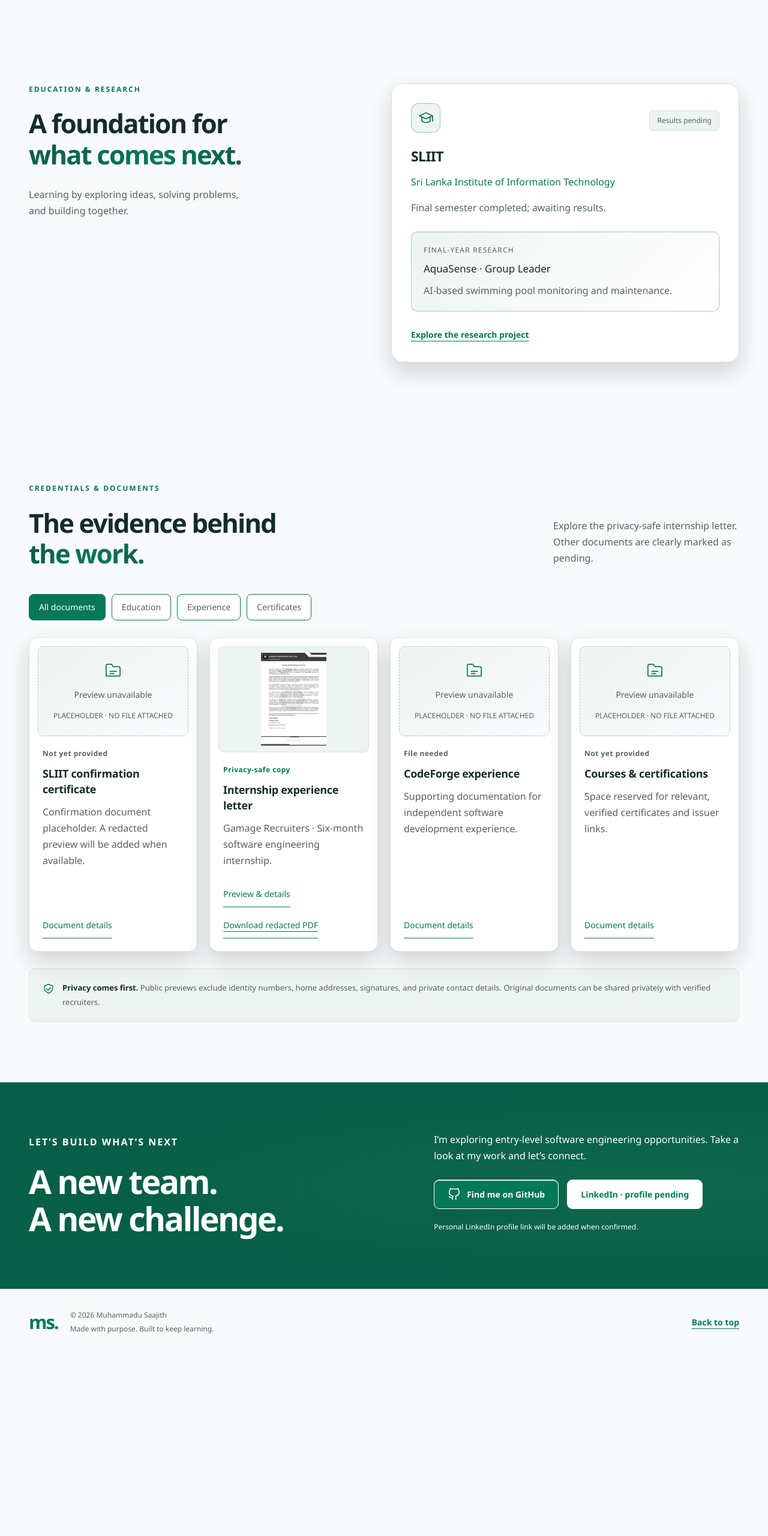
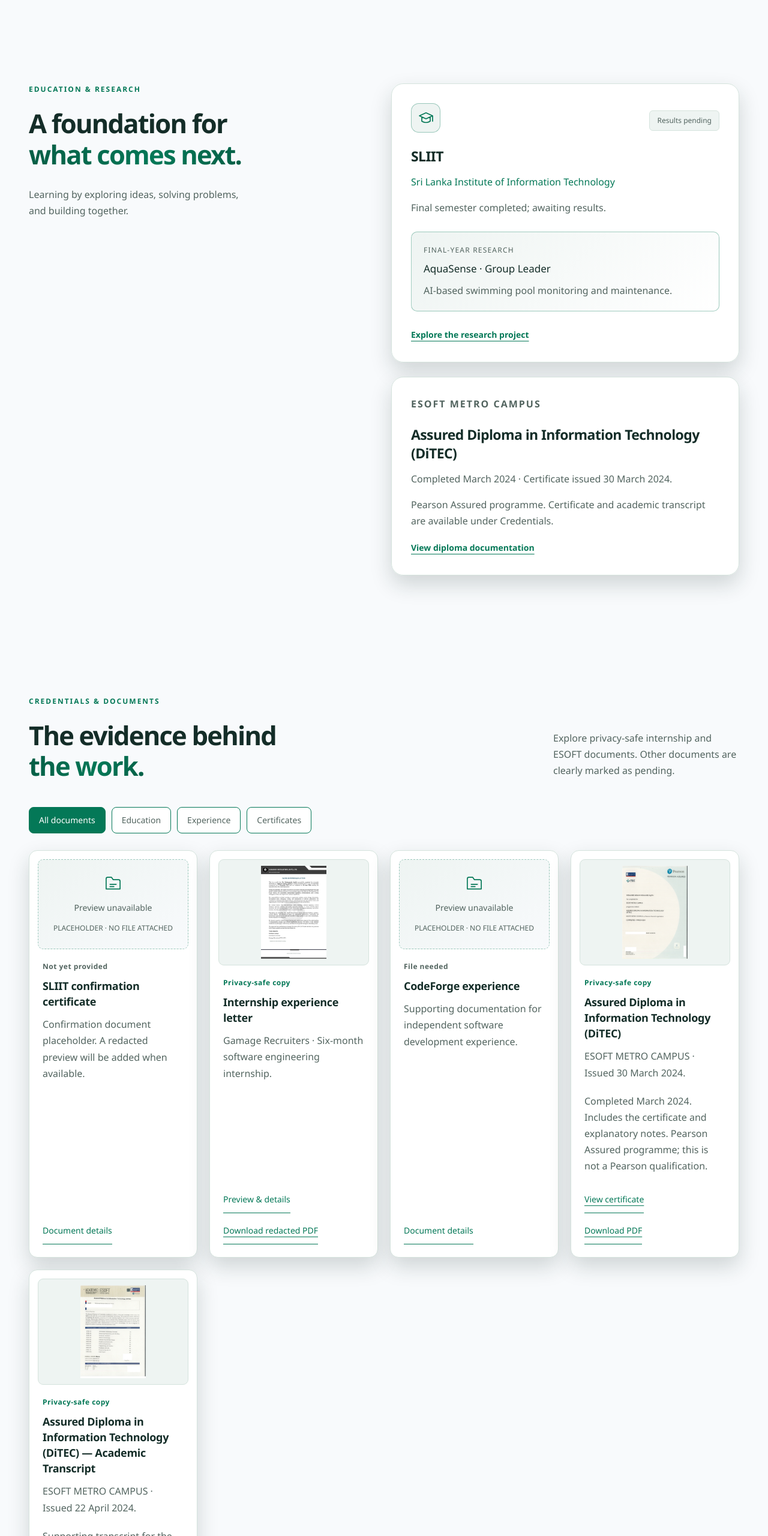
Before and after one commit to muhammadusj001/My-Portfolio, a website: page dist/index.html in a window 1280 px wide. Shown: the part 4260-6820 px from the top of the page at 60% size. Before the commit the page ends 6518 px from the top, so only its background shows below. Drawn offline with Linux system fonts and the light colour scheme.

Commit message:
Add privacy-safe ESOFT diploma certificate and transcript

```diff
--- a/dist/index.html
+++ b/dist/index.html
@@ -80,12 +80,15 @@
     </section>
     <section class="wrap section education" id="education" aria-labelledby="education-title">
       <div data-reveal><p class="eyebrow">EDUCATION & RESEARCH</p><h2 id="education-title">A foundation for<br><span class="gradient-text">what comes next.</span></h2><p class="section-description">Learning by exploring ideas, solving problems, and building together.</p></div>
+      <div class="education-records">
       <article class="education-card surface" data-reveal><div class="education-top"><span class="skill-icon soft"><svg class="icon" aria-hidden="true"><use href="#i-cap"/></svg></span><span class="status">Results pending</span></div><h3>SLIIT</h3><p class="education-name">Sri Lanka Institute of Information Technology</p><p>Final semester completed; awaiting results.</p><div class="education-research"><span>FINAL-YEAR RESEARCH</span><strong>AquaSense · Group Leader</strong><p>AI-based swimming pool monitoring and maintenance.</p></div><a class="text-link" href="#projects">Explore the research project</a></article>
+      <article class="education-card surface" data-reveal><p class="eyebrow">ESOFT METRO CAMPUS</p><h3>Assured Diploma in Information Technology (DiTEC)</h3><p>Completed March 2024 · Certificate issued 30 March 2024.</p><p>Pearson Assured programme. Certificate and academic transcript are available under Credentials.</p><a class="text-link" href="#esoft-ditec-certificate">View diploma documentation</a></article>
+      </div>
     </section>
     <section class="wrap section" id="credentials" aria-labelledby="credentials-title">
-      <div class="section-heading" data-reveal><div><p class="eyebrow">CREDENTIALS & DOCUMENTS</p><h2 id="credentials-title">The evidence behind<br><span class="gradient-text">the work.</span></h2></div><p>Explore the privacy-safe internship letter. Other documents are clearly marked as pending.</p></div>
+      <div class="section-heading" data-reveal><div><p class="eyebrow">CREDENTIALS & DOCUMENTS</p><h2 id="credentials-title">The evidence behind<br><span class="gradient-text">the work.</span></h2></div><p>Explore privacy-safe internship and ESOFT documents. Other documents are clearly marked as pending.</p></div>
       <div class="filters" role="group" aria-label="Filter credentials"><button type="button" class="selected" data-filter="all" aria-pressed="true">All documents</button><button type="button" data-filter="education" aria-pressed="false">Education</button><button type="button" data-filter="experience" aria-pressed="false">Experience</button><button type="button" data-filter="certificate" aria-pressed="false">Certificates</button></div>
-      <p class="sr-only" id="filter-status" role="status" aria-live="polite">Showing all 4 documents: 1 available copy and 3 placeholders.</p>
+      <p class="sr-only" id="filter-status" role="status" aria-live="polite">Showing all 5 documents: 3 available copies and 2 placeholders.</p>
       <div class="credential-grid">
         <article class="credential surface" data-category="education"><div class="document-placeholder"><svg class="icon" aria-hidden="true"><use href="#i-folder"/></svg><span>Preview unavailable</span><small>PLACEHOLDER · NO FILE ATTACHED</small></div><div class="credential-copy"><span class="doc-status">Not yet provided</span><h3>SLIIT confirmation certificate</h3><p>Confirmation document placeholder. A redacted preview will be added when available.</p><button type="button" class="doc-info" data-doc="SLIIT confirmation certificate">Document details</button></div></article>
         <article class="credential surface" id="internship-letter" data-category="experience" aria-labelledby="internship-letter-title" tabindex="-1">
@@ -93,8 +96,16 @@
           <div class="credential-copy"><span class="doc-status available">Privacy-safe copy</span><h3 id="internship-letter-title">Internship experience letter</h3><p>Gamage Recruiters · Six-month software engineering internship.</p><div class="document-actions"><button type="button" class="doc-info" data-doc="Internship experience letter" data-doc-key="internship">Preview & details</button><a class="doc-info" href="assets/documents/gamage-internship-letter-redacted.pdf" download="gamage-internship-letter-redacted.pdf">Download redacted PDF</a></div></div>
         </article>
         <article class="credential surface" data-category="experience"><div class="document-placeholder"><svg class="icon" aria-hidden="true"><use href="#i-folder"/></svg><span>Preview unavailable</span><small>PLACEHOLDER · NO FILE ATTACHED</small></div><div class="credential-copy"><span class="doc-status">File needed</span><h3>CodeForge experience</h3><p>Supporting documentation for independent software development experience.</p><button type="button" class="doc-info" data-doc="CodeForge experience">Document details</button></div></article>
-        <article class="credential surface" data-category="certificate"><div class="document-placeholder"><svg class="icon" aria-hidden="true"><use href="#i-folder"/></svg><span>Preview unavailable</span><small>PLACEHOLDER · NO FILE ATTACHED</small></div><div class="credential-copy"><span class="doc-status">Not yet provided</span><h3>Courses & certifications</h3><p>Space reserved for relevant, verified certificates and issuer links.</p><button type="button" class="doc-info" data-doc="Courses and certifications">Document details</button></div></article>
+        <article class="credential surface" id="esoft-ditec-certificate" data-category="certificate" aria-labelledby="esoft-ditec-certificate-title" tabindex="-1">
+          <a class="document-preview" href="assets/documents/esoft-ditec-certificate-redacted.pdf" target="_blank" rel="noopener noreferrer" aria-label="View Assured Diploma in Information Technology (DiTEC) (PDF, opens in a new tab)"><img src="assets/documents/esoft-ditec-certificate-preview.jpg" alt="Privacy-safe ESOFT Assured Diploma in Information Technology (DiTEC) preview" width="1200" height="1698" loading="lazy" decoding="async"></a>
+          <div class="credential-copy"><span class="doc-status available">Privacy-safe copy</span><h3 id="esoft-ditec-certificate-title">Assured Diploma in Information Technology (DiTEC)</h3><p>ESOFT METRO CAMPUS · Issued 30 March 2024.</p><p>Completed March 2024. Includes the certificate and explanatory notes. Pearson Assured programme; this is not a Pearson qualification.</p><div class="document-actions"><a class="doc-info" href="assets/documents/esoft-ditec-certificate-redacted.pdf" target="_blank" rel="noopener noreferrer">View certificate</a><a class="doc-info" href="assets/documents/esoft-ditec-certificate-redacted.pdf" download="esoft-ditec-certificate-redacted.pdf">Download PDF</a></div></div>
+        </article>
+        <article class="credential surface" id="esoft-ditec-transcript" data-category="certificate" aria-labelledby="esoft-ditec-transcript-title" tabindex="-1">
+          <a class="document-preview" href="assets/documents/esoft-ditec-transcript-redacted.pdf" target="_blank" rel="noopener noreferrer" aria-label="View Assured Diploma in Information Technology (DiTEC) — Academic Transcript (PDF, opens in a new tab)"><img src="assets/documents/esoft-ditec-transcript-preview.jpg" alt="Privacy-safe ESOFT Assured Diploma in Information Technology (DiTEC) — Academic Transcript preview" width="1200" height="1698" loading="lazy" decoding="async"></a>
+          <div class="credential-copy"><span class="doc-status available">Privacy-safe copy</span><h3 id="esoft-ditec-transcript-title">Assured Diploma in Information Technology (DiTEC) — Academic Transcript</h3><p>ESOFT METRO CAMPUS · Issued 22 April 2024.</p><p>Supporting transcript for the same diploma. Date of award: 27 March 2024. This is not an additional qualification.</p><div class="document-actions"><a class="doc-info" href="assets/documents/esoft-ditec-transcript-redacted.pdf" target="_blank" rel="noopener noreferrer">View certificate</a><a class="doc-info" href="assets/documents/esoft-ditec-transcript-redacted.pdf" download="esoft-ditec-transcript-redacted.pdf">Download PDF</a></div></div>
+        </article>
       </div>
+      <p class="small">Both ESOFT documents name Mohamed Hisham Mohamed Sajith; the portfolio uses Muhammadu Saajith. The printed names are preserved.</p>
       <div class="privacy-note"><svg class="icon" aria-hidden="true"><use href="#i-shield"/></svg><p><strong>Privacy comes first.</strong> Public previews exclude identity numbers, home addresses, signatures, and private contact details. Original documents can be shared privately with verified recruiters.</p></div>
     </section>
     <section id="contact" class="contact" aria-labelledby="contact-title"><div class="wrap contact-inner" data-reveal><div><p class="eyebrow">LET’S BUILD WHAT’S NEXT</p><h2 id="contact-title">A new team.<br>A new <span class="gradient-text">challenge.</span></h2></div><div class="contact-copy"><p>I’m exploring entry-level software engineering opportunities. Take a look at my work and let’s connect.</p><div class="actions"><a class="button primary" href="https://github.com/muhammadusj001" target="_blank" rel="noopener noreferrer"><svg class="icon" aria-hidden="true"><use href="#i-github"/></svg>Find me on GitHub</a><a class="button outline" id="linkedin" href="https://www.linkedin.com/" target="_blank" rel="noopener noreferrer">LinkedIn · profile pending</a></div><p class="small" id="linkedin-note">Personal LinkedIn profile link will be added when confirmed.</p></div></div></section>
--- a/dist/script.js
+++ b/dist/script.js
@@ -116,12 +116,12 @@ const LINKEDIN_URL = '';
   filterButtons.forEach(button => {
     button.addEventListener('click', () => setCredentialFilter(button));
   });
-  // A direct experience link must reveal the card even after another filter was selected.
-  document.querySelectorAll('a[href="#internship-letter"]').forEach(link => {
+  // Documentation links reveal their card even after another filter was selected.
+  document.querySelectorAll('a[href="#internship-letter"], a[href="#esoft-ditec-certificate"]').forEach(link => {
     link.addEventListener('click', () => {
-      const card = document.querySelector('#internship-letter');
+      const card = document.getElementById(link.hash.slice(1));
       if (!card) return;
-      if (card.hidden) setCredentialFilter(filterButtons.find(button => button.dataset.filter === 'experience'));
+      if (card.hidden) setCredentialFilter(filterButtons.find(button => button.dataset.filter === card.dataset.category));
       card.focus({ preventScroll: true });
     });
   });
--- a/dist/style.css
+++ b/dist/style.css
@@ -532,3 +532,5 @@ a:hover { color: var(--accent-hover); }
   .portrait-backplate { transform: none; }
   .button:hover { transform: none; }
 }
+
+.education-records { display: grid; gap: 24px; min-width: 0; }
```
Also changed, not shown: README.md, dist/assets/documents/esoft-ditec-certificate-preview.jpg (added), dist/assets/documents/esoft-ditec-transcript-preview.jpg (added), 3 other files.
